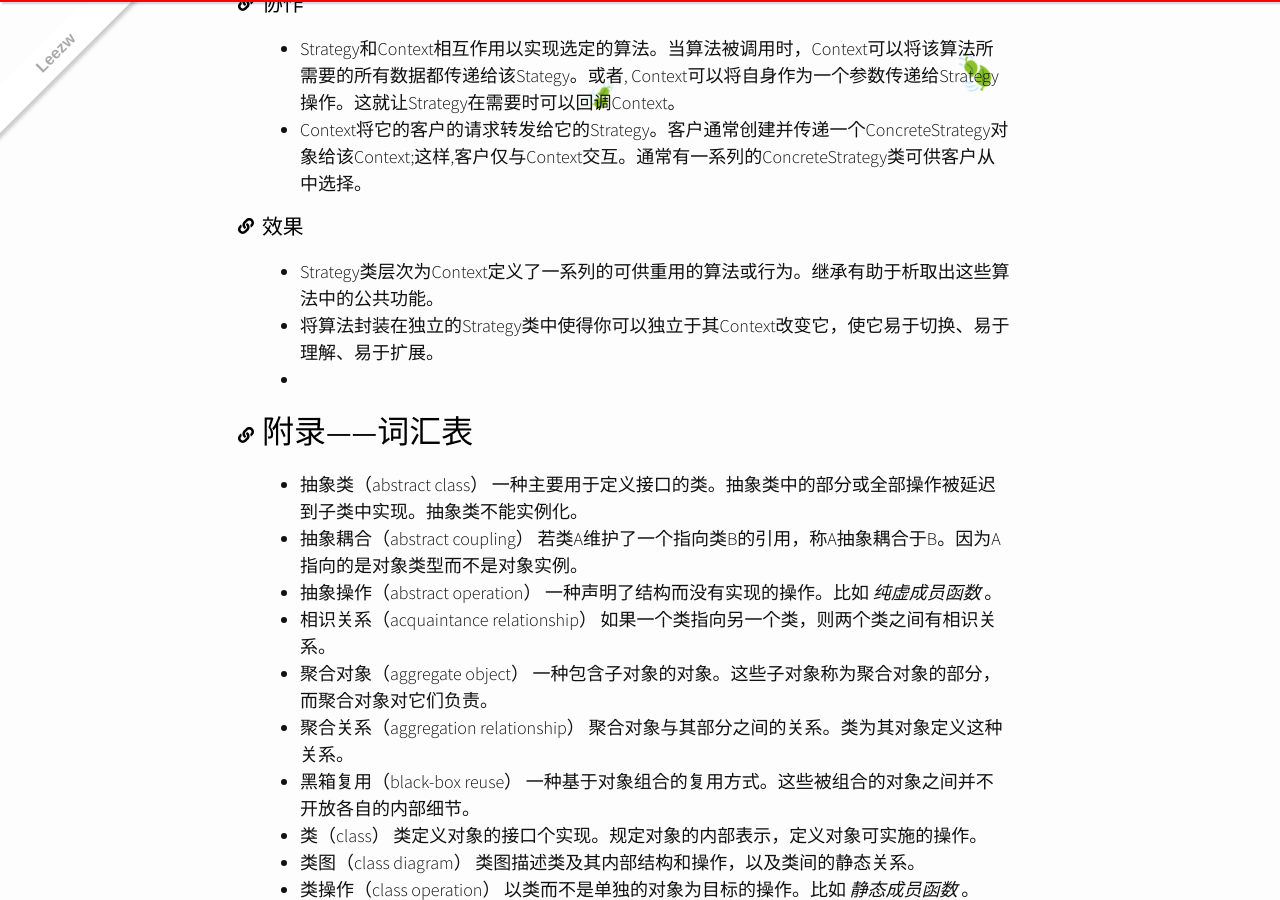
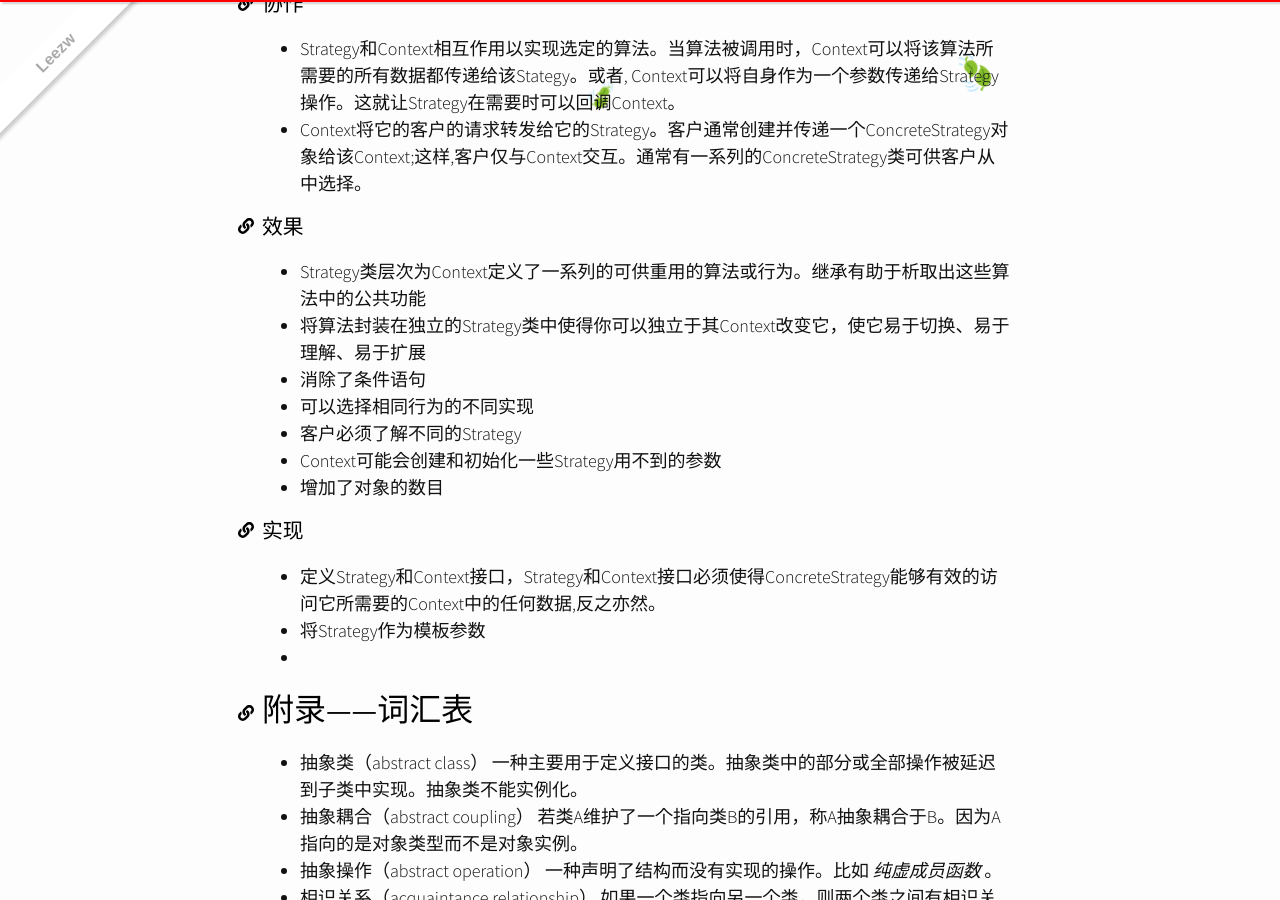
Before and after one commit to quantum-li/quantum-li.github.io, a Jekyll site: the page built from _posts/2020-05-15-design-patterns-elements-of-reusable-object-oriented-software.md, in a window 1280 px wide and 900 px high, scrolled down 24753 px. Built offline with Jekyll 4.4.1, drawn with Linux system fonts in a browser that asks for light colours; nearby versions of some CDN libraries; comment, search, counter and statistics services are not loaded.

Commit message:
Update 2020-05-15-design-patterns-elements-of-reusable-object-oriented-software.md

```diff
--- a/_posts/2020-05-15-design-patterns-elements-of-reusable-object-oriented-software.md
+++ b/_posts/2020-05-15-design-patterns-elements-of-reusable-object-oriented-software.md
@@ -674,8 +674,18 @@ Policy
 
 ### 效果
 
-+ Strategy类层次为Context定义了一系列的可供重用的算法或行为。继承有助于析取出这些算法中的公共功能。
-+ 将算法封装在独立的Strategy类中使得你可以独立于其Context改变它，使它易于切换、易于理解、易于扩展。
++ Strategy类层次为Context定义了一系列的可供重用的算法或行为。继承有助于析取出这些算法中的公共功能
++ 将算法封装在独立的Strategy类中使得你可以独立于其Context改变它，使它易于切换、易于理解、易于扩展
++ 消除了条件语句
++ 可以选择相同行为的不同实现
++ 客户必须了解不同的Strategy
++ Context可能会创建和初始化一些Strategy用不到的参数
++ 增加了对象的数目
+
+### 实现
+
++ 定义Strategy和Context接口，Strategy和Context接口必须使得ConcreteStrategy能够有效的访问它所需要的Context中的任何数据,反之亦然。
++ 将Strategy作为模板参数
 +
 
 
```
